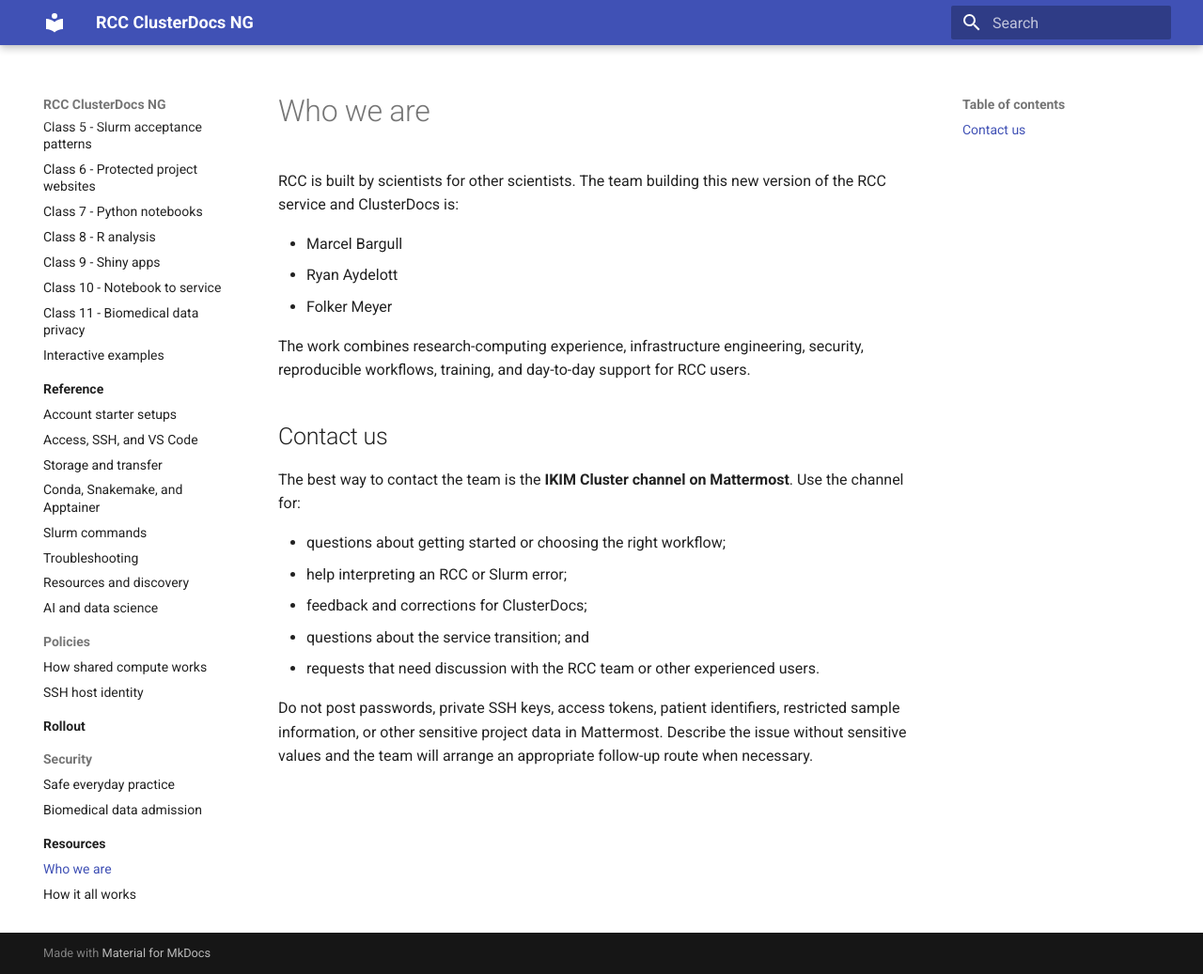
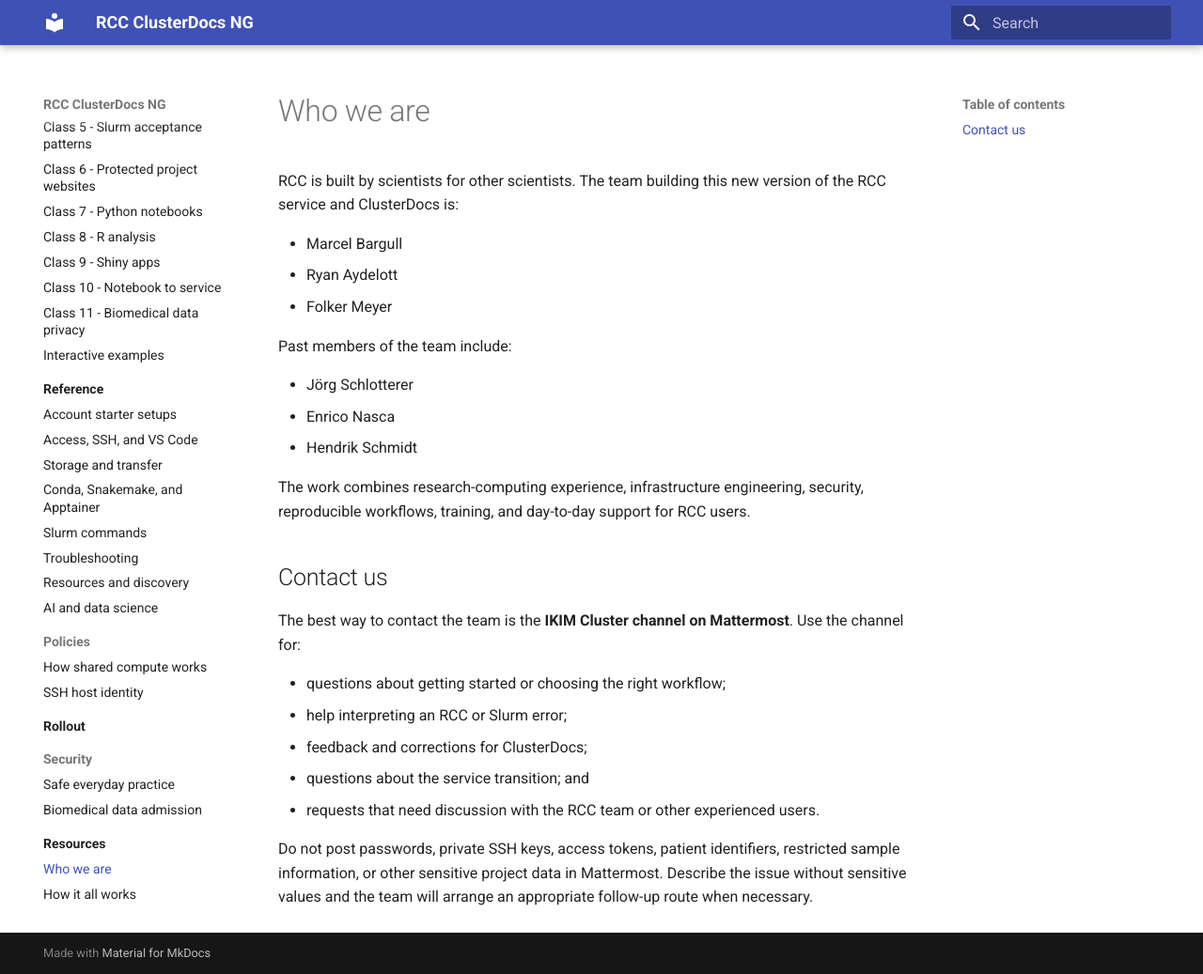
Before and after one commit to IKIM-Essen/ClusterDocs, an MkDocs documentation site: the page built from docs/team.md, in a window 1280 px wide and 1037 px high. Shown: the whole window at 94% size. Built offline with MkDocs 1.6.1 and Material for MkDocs 9.7.7, drawn with Linux system fonts in a browser that asks for light colours.

Commit message:
Acknowledge past RCC team members

```diff
--- a/docs/team.md
+++ b/docs/team.md
@@ -6,6 +6,12 @@ version of the RCC service and ClusterDocs is:
 - Marcel Bargull
 - Ryan Aydelott
 - Folker Meyer
+
+Past members of the team include:
+
+- Jörg Schlotterer
+- Enrico Nasca
+- Hendrik Schmidt
 
 The work combines research-computing experience, infrastructure engineering,
 security, reproducible workflows, training, and day-to-day support for RCC
```
